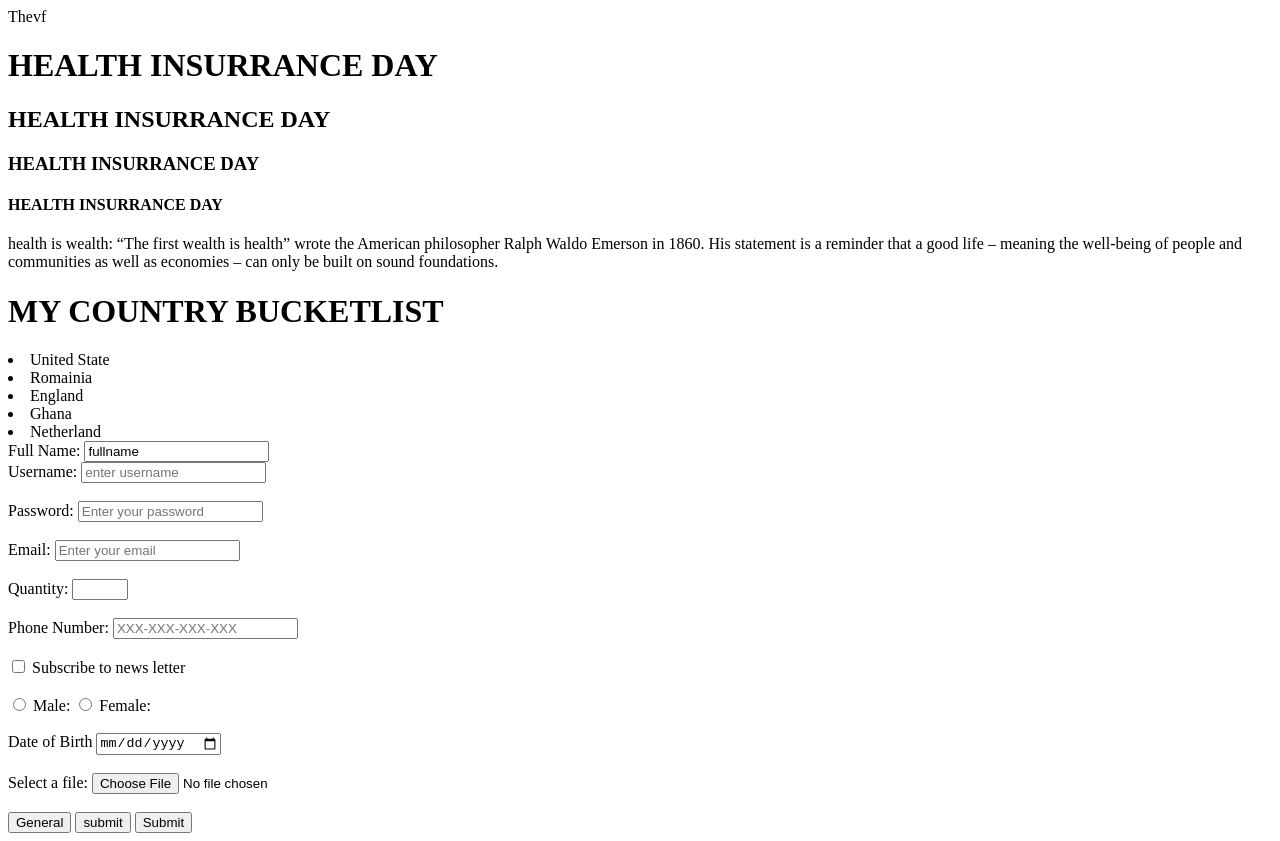
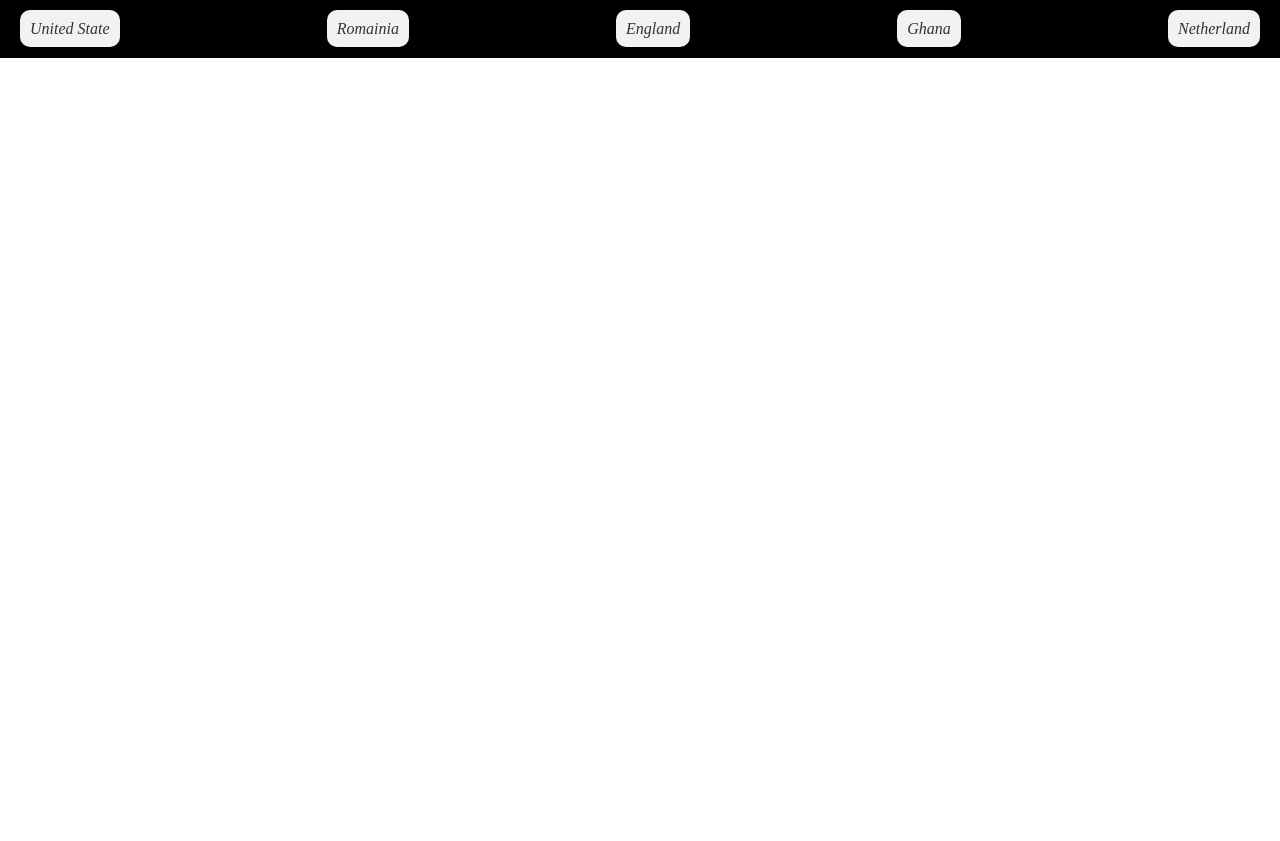
Before and after one commit to aynerd2/univel_frontend, a plain HTML site: page index.html in a window 1280 px wide. After the commit the page ends 800 px from the top, so only its background shows below. Drawn offline with Linux system fonts and the light colour scheme.

Commit message:
Intro CSS

```diff
--- a/index.css
+++ b/index.css
@@ -1,19 +1,78 @@
-body {
-
-      background-color: "#000";
-      font-family: Cambria, Cochin, Georgia, Times, 'Times New Roman', serif;
-}
-
-
-h1 {
-
-      color: "white";
+#text1 {
+      font-size: 15px;
+      font-family: Georgia, 'Times New Roman', Times, serif;
+      color: deeppink;
       font-weight: 600;
       font-style: italic;
 }
 
-
-p {
-      color: "red";
+#des {
+      font-size: 15px;
+      font-family: Georgia, 'Times New Roman', Times, serif;
+      color: green;
+      font-weight: 600;
+      font-style: italic;
 
 }
+
+.textgroup {
+
+      font-size: 15px;
+      font-family: Cambria, Cochin, Georgia, Times, 'Times New Roman', serif;
+      color: blue;
+      font-weight: 600;
+      font-style: normal;
+}
+
+/* div p {
+
+      background-color: aqua;
+} */
+
+
+ul > li {
+
+      list-style-type: none;
+      color: #000000;
+      font-style: italic;
+}
+
+body {
+
+      margin: 0;
+      padding: 0;
+}
+
+
+
+nav ul {
+
+      margin: 0;
+      padding: 20px;
+      list-style-type: none;
+      display: flex;
+      justify-content: space-between;
+      background-color: #000000;
+
+}
+
+nav ul li {
+
+      display: inline-block;
+      /* margin-right: 10px; */
+      justify-content: space-between;
+}
+
+nav ul li a {
+
+      text-decoration: none;
+      color: #333;
+      padding: 10px;
+      border-radius: 10px;
+      background-color: #f2f2f2;
+}
+
+nav ul li a:hover {
+
+      background-color: #ddd;
+}
--- a/index.html
+++ b/index.html
@@ -6,51 +6,33 @@
 <head>
 
       <title>HealthPick</title>
+      <link rel="stylesheet" href="index.css" />
 
 </head>
 
-Thevf
 <body>
 
-      <h1>HEALTH INSURRANCE DAY</h1>
-      <h2>HEALTH INSURRANCE DAY</h2>
-      <h3>HEALTH INSURRANCE DAY</h3>
-      <h4>HEALTH INSURRANCE DAY</h4>
+
+      <div>
+
+            <nav>
+                  <ul>
+                        <li><a href="#">United State</a></li>
+
+                        <li><a href="#">Romainia</a></li>
+
+                        <li><a href="#">England</a></li>
+
+                        <li><a href="#">Ghana</a></li>
+
+                        <li><a href="#">Netherland</a></li>
+
+                  </ul>
+
+            </nav>
 
 
-      <p>health is wealth:
-      “The first wealth is health” wrote the American
-      philosopher Ralph Waldo Emerson in 1860. His statement
-      is a reminder that a good life – meaning the well-being of
-      people and communities as well as economies – can only be
-      built on sound foundations.</p>
-
-
-
-      <h1>MY COUNTRY BUCKETLIST</h1>
-
-      <li>United State</li>
-
-      <li>Romainia</li>
-
-      <li>England</li>
-
-      <li>Ghana</li>
-
-      <li>Netherland</li>
-
-
-      <!-- Authentication -->
-      <form action="/server/google" method="post">
-
-            <label for="fullName">Full Name: </label>
-            <input type="text" id="fullName" name="fullname" value="fullname"/>
-            <br>
-
-
-
-
-      </form>
+      </div>
 
 
 
@@ -59,63 +41,49 @@ Thevf
 
 
 
-      <form action="/save-form" method="post">
+
+
+
+
+
+
+
+
+
+
+
+
+
+
+
+
+
+      <!-- <form action="/save-form" method="post">
 
             <label for="username">Username: </label>
-            <input
-             type="text"
-             id="username"
-             name="username"
-             placeholder="enter username"
-            />
+            <input type="text" id="username" name="username" placeholder="enter username" />
 
             <br><br>
 
             <label for="password">Password: </label>
-            <input
-            type="password"
-            id="password"
-            name="password"
-            placeholder="Enter your password"
-            required
-            />
+            <input type="password" id="password" name="password" placeholder="Enter your password" required />
 
             <br><br>
 
             <label for="email">Email: </label>
-            <input
-            type="email"
-            id="email"
-            name="email"
-            placeholder="Enter your email"
-            required
-            />
+            <input type="email" id="email" name="email" placeholder="Enter your email" required />
 
             <br><br>
 
             <label for="Quantity">Quantity: </label>
-            <input
-            type="number"
-            id="Quantity"
-            name="Quantity"
-            min="1"
-            max="11"
-            />
+            <input type="number" id="Quantity" name="Quantity" min="1" max="11" />
 
             <br><br>
 
 
             <label for="phone">Phone Number: </label>
-            <input
-            type="tel"
-            id="phone"
-            name="phone"
-            pattern="[0-9]"
-            minlength="11"
-            maxlength="11"
-            placeholder="XXX-XXX-XXX-XXX"
-
-            />
+            <input type="tel" id="phone" name="phone" pattern="[0-9]" minlength="11" maxlength="11"
+                  placeholder="XXX-XXX-XXX-XXX" />
 
             <br><br>
 
@@ -123,61 +91,39 @@ Thevf
 
 
 
-            <input
-            type="checkbox"
-            id="checkbox"
-            name="Subscribe"
-            />
+            <input type="checkbox" id="checkbox" name="Subscribe" />
             <label for="checkbox">Subscribe to news letter </label>
 
             <br><br>
 
 
-            <input
-            type="radio"
-            id="radio"
-            value="male"
-            />
+            <input type="radio" id="radio" value="male" />
             <label for="radio">Male: </label>
 
-            <input
-            type="radio"
-            id="radio"
-            value="female"
-            />
+            <input type="radio" id="radio" value="female" />
             <label for="female">Female: </label>
 
             <br><br>
 
 
             <label for="date">Date of Birth</label>
-            <input
-            type="date"
-            id="date"
-            name="date"
-            />
+            <input type="date" id="date" name="date" />
 
             <br><br>
 
             <label for="file">Select a file: </label>
-            <input
-            type="file"
-            id="file"
-            accept=".jpeg, .png, .jpg, .svg"
-            name="file"
-            />
-
+            <input type="file" id="file" accept=".jpeg, .png, .jpg, .svg" name="file" />
             <br><br>
 
 
 
             <button type="button">General</button>
-            <input type="button" value="submit"/>
+            <input type="button" value="submit" />
             <input type="submit" value="Submit" />
 
 
 
-      </form>
+      </form> -->
 
 
 
```
